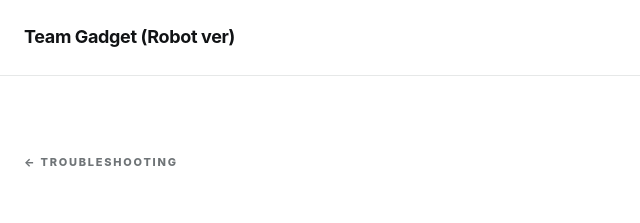
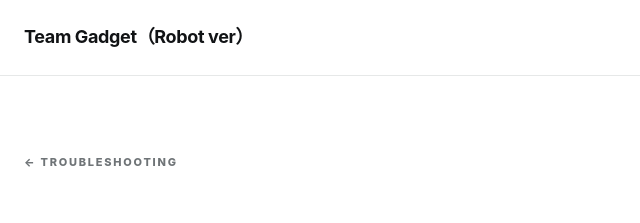
Before and after one commit to oimo0/Team-iRobot, a plain HTML site: page troubleshoot.html in a window 1280 px wide. Shown: the top 223 px of the page, 0-640 px from the left. Drawn offline with Linux system fonts and the light colour scheme.

Commit message:
Use final Team Gadget（Robot ver） branding in troubleshoot.html

```diff
--- a/troubleshoot.html
+++ b/troubleshoot.html
@@ -3,14 +3,14 @@
 <head>
 <meta charset="utf-8">
 <meta name="viewport" content="width=device-width,initial-scale=1">
-<meta name="description" content="Team Gadget (Robot ver) 症状別トラブル解決ガイド">
-<title>解決ガイド | Team Gadget (Robot ver)</title>
+<meta name="description" content="Team Gadget（Robot ver） 症状別トラブル解決ガイド">
+<title>解決ガイド | Team Gadget（Robot ver）</title>
 <link rel="stylesheet" href="./styles.css?v=20260923-0845">
 <link rel="stylesheet" href="./pages.css?v=20260923-0845">
 </head>
 <body>
 <header class="site-header">
-  <a class="brand" href="./"><span>Team Gadget (Robot ver)</span></a>
+  <a class="brand" href="./"><span>Team Gadget（Robot ver）</span></a>
   <nav class="desktop-nav"><a href="./#products">Products</a><a href="./compare.html">Compare</a><a href="./history.html">History</a><a href="./help.html">Help</a></nav>
 </header>
 <main class="shell page-main">
```
